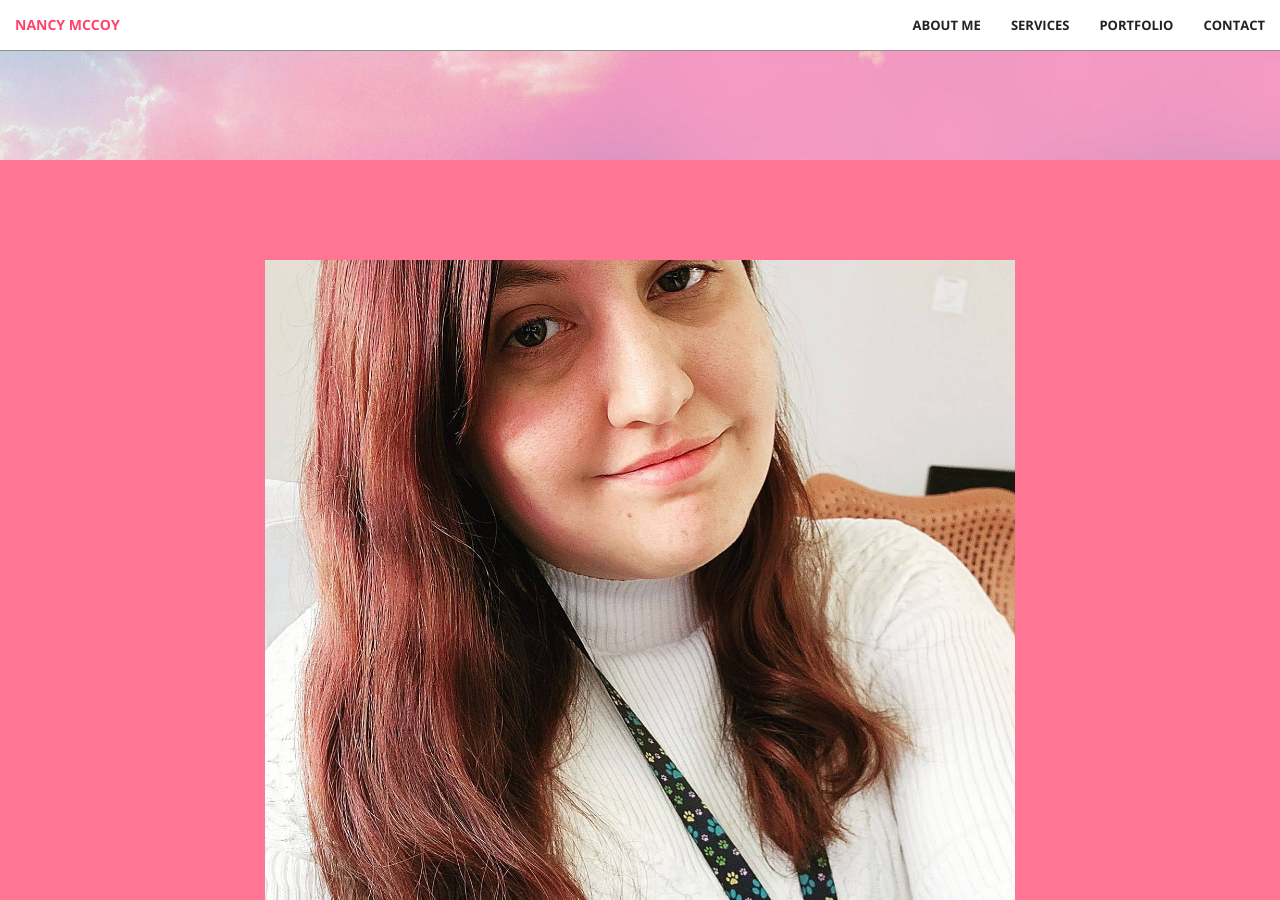
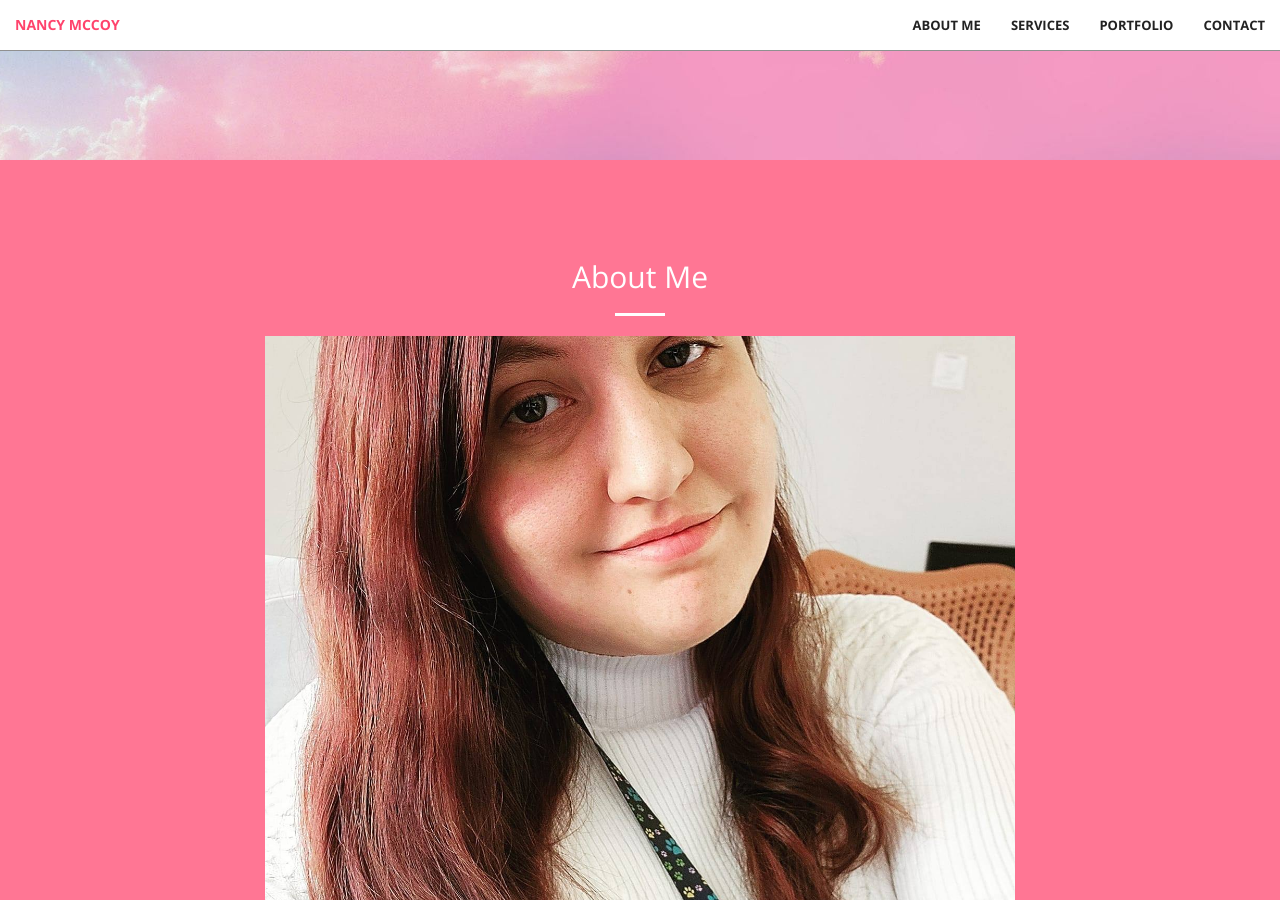
Before and after one commit to Aurelila/aurelila.github.io, a Jekyll site: the page built from index.html, in a window 1280 px wide and 900 px high, scrolled down 740 px. Built offline with Jekyll 4.4.1, drawn with Linux system fonts in a browser that asks for light colours.

Commit message:
Update aboutme.html

```diff
--- a/_includes/aboutme.html
+++ b/_includes/aboutme.html
@@ -2,9 +2,10 @@
     <div class="container">
         <div class="row">
             <div class="col-lg-8 col-lg-offset-2 text-center">
-                <img src="img/me.jpg" class="img-responsive" alt="">
+
                 <h2 class="section-heading">About Me</h2>
                 <hr class="light">
+                <img src="img/me.jpg" class="img-responsive" alt="">
                 <p class="text-faded">My name is Nancy McCoy. I have a Bachelor's degree in science (Data Analytics - St. Petersburg College) and an Associate's degree of science (Web Development - St. Petersburg College.
                 I am a resolute and motivated analyst with 3+ years of experience. I have proficiency in learning new concepts quickly and efficiently. Skilled in multiple areas including data analytics and programming. Excellent collaborator with strong presentation and organizational skills. Career-oriented, hardworking and the ability to manage multiple tasks at once.</p>
             </div>
```
